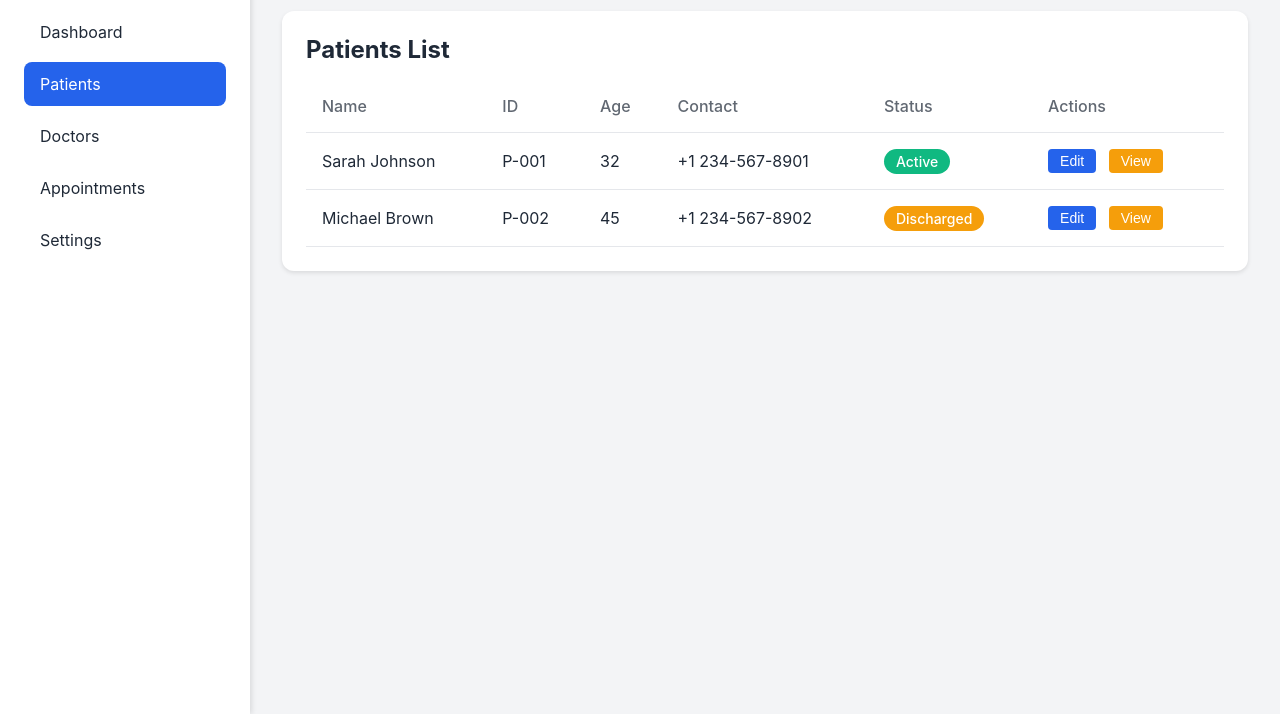
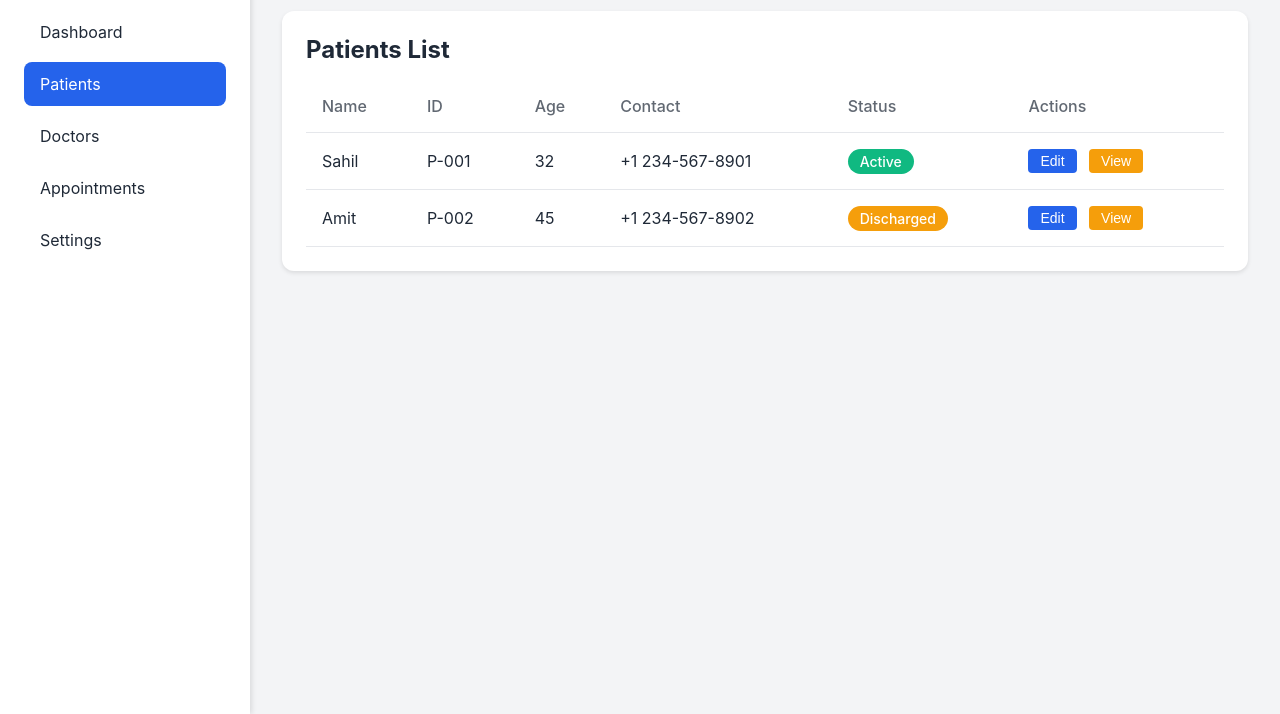
Before and after one commit to Ajeetshukla1/Medcare, a plain HTML site: page patients.html in a window 1280 px wide. Shown: the part 86-800 px from the top of the page. Drawn offline with Linux system fonts and the light colour scheme.

Commit message:
Update patients.html

```diff
--- a/patients.html
+++ b/patients.html
@@ -46,7 +46,7 @@
                     </thead>
                     <tbody>
                         <tr>
-                            <td>Sarah Johnson</td>
+                            <td>Sahil</td>
                             <td>P-001</td>
                             <td>32</td>
                             <td>+1 234-567-8901</td>
@@ -57,7 +57,7 @@
                             </td>
                         </tr>
                         <tr>
-                            <td>Michael Brown</td>
+                            <td>Amit</td>
                             <td>P-002</td>
                             <td>45</td>
                             <td>+1 234-567-8902</td>
```
